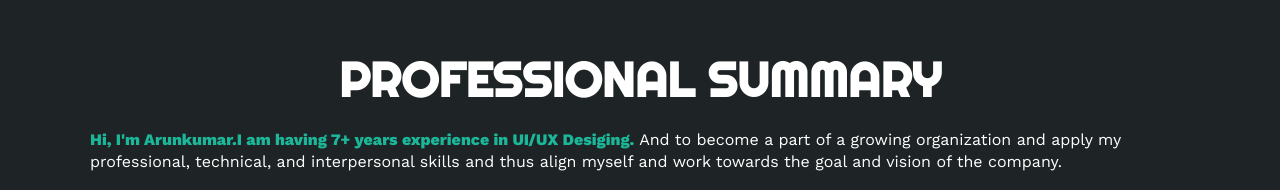
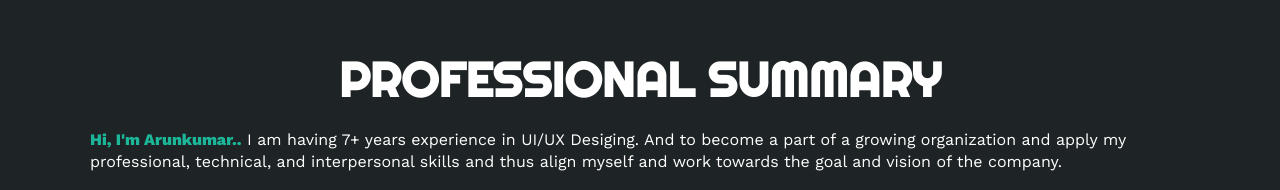
Before and after one commit to Marun0402/Aruunkumar_portfolio, a plain HTML site: page index.html in a window 1280 px wide. Shown: the part 820-1010 px from the top of the page. Drawn offline with nearby package versions, Linux system fonts and the light colour scheme.

Commit message:
Add files via upload

```diff
--- a/index.html
+++ b/index.html
@@ -54,7 +54,7 @@
         <div class="container-seccion">
             <h2>PROFESSIONAL SUMMARY
             </h2>
-            <p><span>Hi, I'm Arunkumar.I am having 7+ years experience in UI/UX Desiging.</span> And to become a part of a growing organization and apply my professional, technical, and
+            <p><span>Hi, I'm Arunkumar..</span> I am having 7+ years experience in UI/UX Desiging. And to become a part of a growing organization and apply my professional, technical, and
                 interpersonal skills and thus align myself and work towards the goal and vision of the company. </p>
 
             <div class="fila">
```
